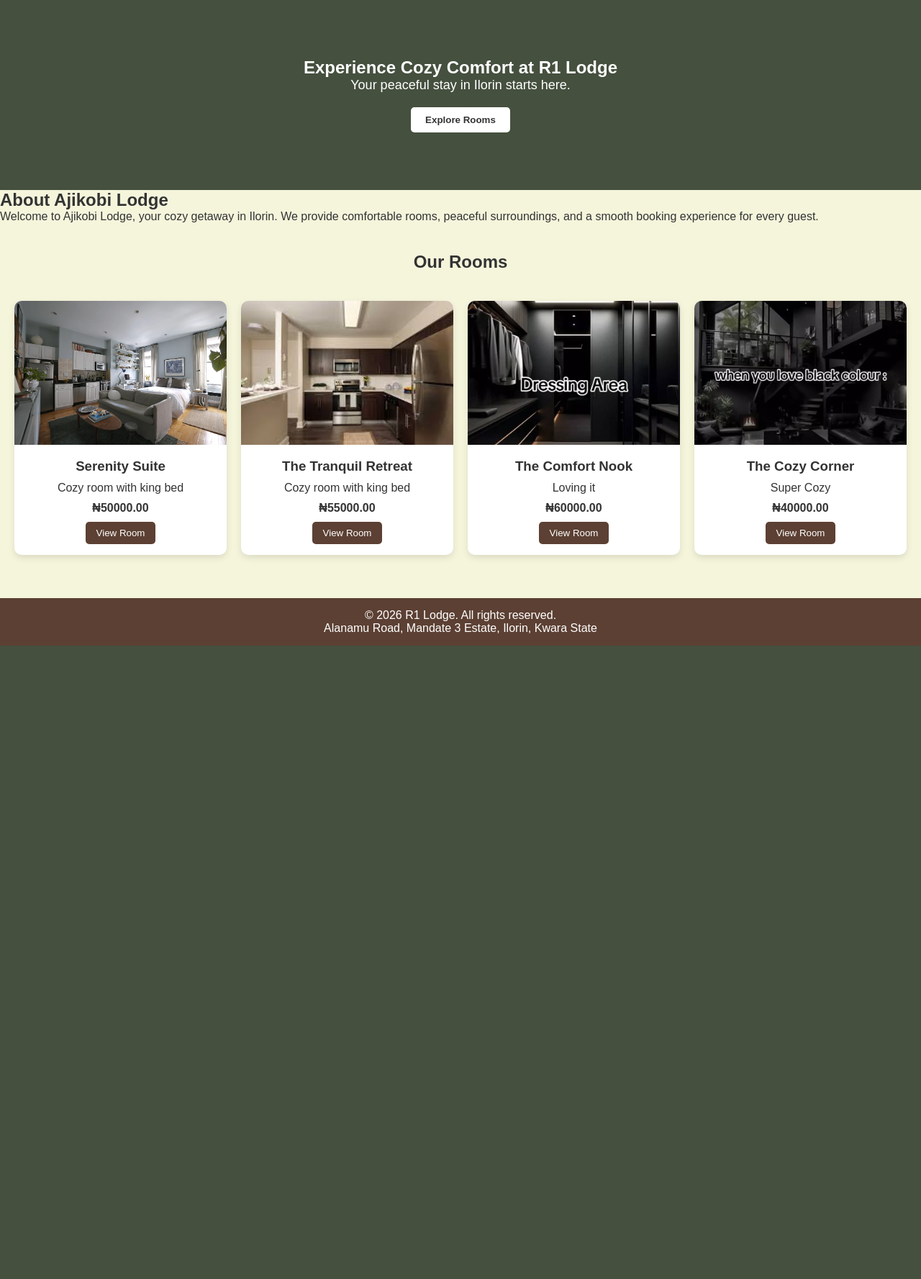
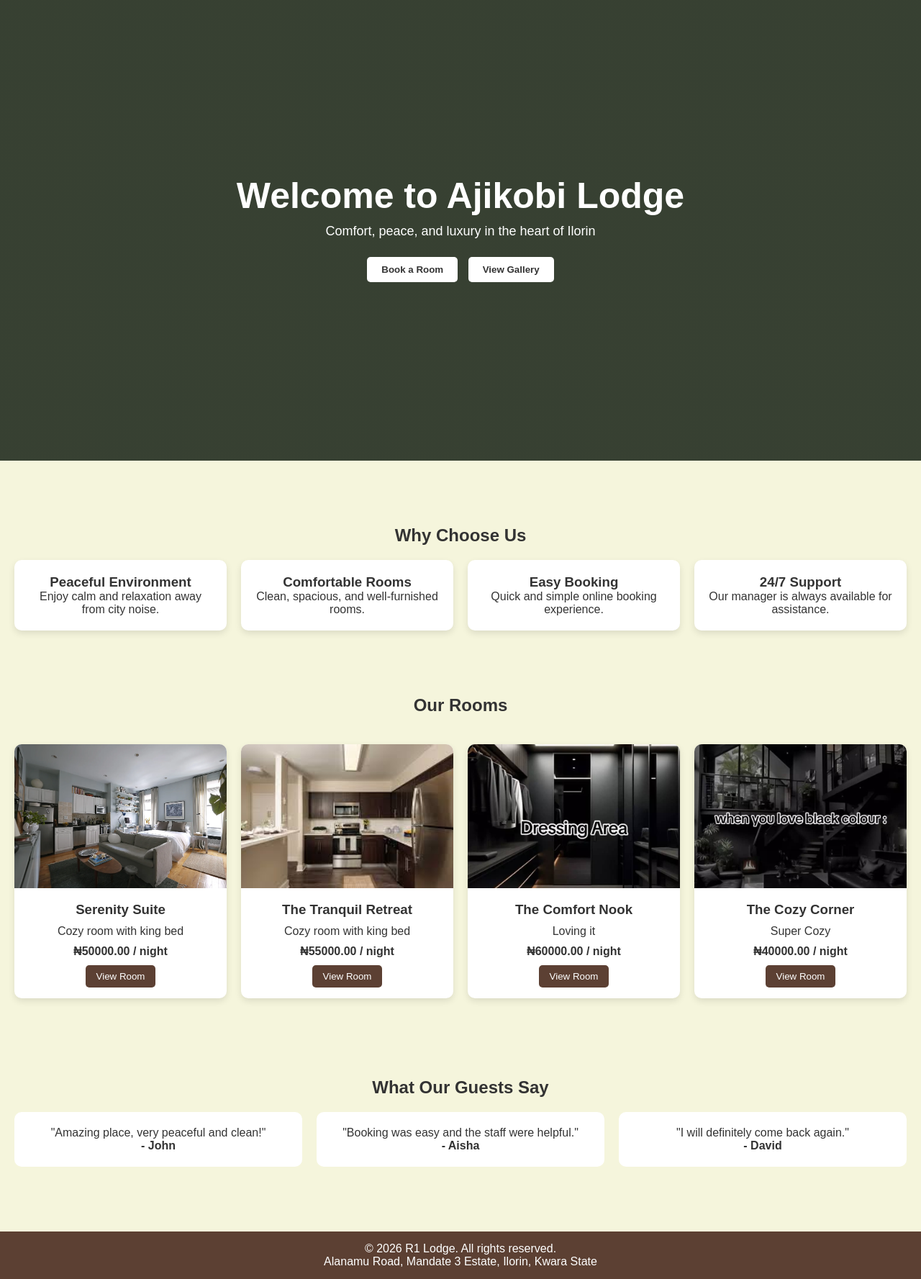
Before and after one commit to razco231/r1_lodge, a Django app: page / in a window 1280 px wide. Shown: the part 54-1831 px from the top of the page at 72% size. Before the commit the page ends 951 px from the top, so only its background shows below. Run offline with Django 5.2, Linux system fonts and the light colour scheme; data comes from the database, SQL or seed files in the repository.

Commit message:
Upgrade homepage

```diff
--- a/static/css/style.css
+++ b/static/css/style.css
@@ -309,3 +309,71 @@ footer {
     line-height: 1.8;
     margin-bottom: 25px;
 }
+
+
+/* HERO */
+.hero {
+    background: linear-gradient(rgba(0,0,0,0.6), rgba(0,0,0,0.6)), #8aa17d;
+    height: 80vh;
+    display: flex;
+    align-items: center;
+    justify-content: center;
+    color: white;
+    text-align: center;
+}
+
+.hero-content h1 {
+    font-size: 50px;
+    margin-bottom: 10px;
+}
+
+.hero-buttons {
+    margin-top: 20px;
+}
+
+.hero-buttons button {
+    margin: 5px;
+}
+
+.secondary-btn {
+    background: transparent;
+    border: 2px solid white;
+}
+
+/* FEATURES */
+.features {
+    padding: 50px 20px;
+}
+
+.features-grid {
+    display: grid;
+    grid-template-columns: repeat(auto-fit, minmax(220px, 1fr));
+    gap: 20px;
+}
+
+.feature-box {
+    background: white;
+    padding: 20px;
+    text-align: center;
+    border-radius: 10px;
+    box-shadow: 0 4px 10px rgba(0,0,0,0.1);
+}
+
+/* TESTIMONIALS */
+.testimonials {
+    padding: 50px 20px;
+    background: #f5f5dc;
+}
+
+.testimonial-grid {
+    display: grid;
+    grid-template-columns: repeat(auto-fit, minmax(250px, 1fr));
+    gap: 20px;
+}
+
+.testimonial {
+    background: white;
+    padding: 20px;
+    border-radius: 10px;
+    text-align: center;
+}
--- a/templates/home.html
+++ b/templates/home.html
@@ -1,48 +1,74 @@
 {% extends 'base.html' %}
+{% load static %}
 
 {% block content %}
 
+<!-- HERO -->
 <section class="hero">
     <div class="hero-overlay">
         <div class="hero-content">
-            <h1>Experience Cozy Comfort at R1 Lodge</h1>
-            <p>Your peaceful stay in Ilorin starts here.</p>
-            <a href="#rooms"><button>Explore Rooms</button></a>
+            <h1>Welcome to Ajikobi Lodge</h1>
+            <p>Comfort, peace, and luxury in the heart of Ilorin</p>
+
+            <div class="hero-buttons">
+                <a href="#rooms"><button>Book a Room</button></a>
+                <a href="{% url 'gallery' %}"><button class="secondary-btn">View Gallery</button></a>
+            </div>
         </div>
     </div>
 </section>
 
-<section class="about-preview">
-    <div class="about-preview-box">
-        <h2>About Ajikobi Lodge</h2>
-        <p>
-            Welcome to Ajikobi Lodge, your cozy getaway in Ilorin. We provide comfortable
-            rooms, peaceful surroundings, and a smooth booking experience for every guest.
-        </p>
+<!-- WHY CHOOSE US -->
+<section class="features">
+    <h2 class="section-title">Why Choose Us</h2>
+
+    <div class="features-grid">
+        <div class="feature-box">
+            <h3>Peaceful Environment</h3>
+            <p>Enjoy calm and relaxation away from city noise.</p>
+        </div>
+
+        <div class="feature-box">
+            <h3>Comfortable Rooms</h3>
+            <p>Clean, spacious, and well-furnished rooms.</p>
+        </div>
+
+        <div class="feature-box">
+            <h3>Easy Booking</h3>
+            <p>Quick and simple online booking experience.</p>
+        </div>
+
+        <div class="feature-box">
+            <h3>24/7 Support</h3>
+            <p>Our manager is always available for assistance.</p>
+        </div>
     </div>
 </section>
 
-<section id="rooms" class="rooms-section">
+<!-- ROOMS -->
+<section id="rooms">
     <h2 class="section-title">Our Rooms</h2>
 
     <div class="rooms-container">
         {% for room in rooms %}
             <div class="room-card">
+
                 {% if room.image %}
-                    <img src="{{ room.image.url }}" alt="{{ room.name }}"/>
+                    <img src="{{ room.image.url }}" alt="{{ room.name }}">
                 {% else %}
-                    <div class="no-image">No Image Available</div>
+                    <div class="no-image">No Image</div>
                 {% endif %}
 
                 <div class="room-card-content">
                     <h3>{{ room.name }}</h3>
-                    <p>{{ room.description|truncatewords:18 }}</p>
-                    <p class="price">₦{{ room.price }}</p>
+                    <p>{{ room.description|truncatewords:15 }}</p>
+                    <p class="price">₦{{ room.price }} / night</p>
 
                     <a href="{% url 'room_detail' room.id %}">
                         <button>View Room</button>
                     </a>
                 </div>
+
             </div>
         {% empty %}
             <p style="text-align:center;">No rooms available yet.</p>
@@ -50,4 +76,26 @@
     </div>
 </section>
 
+<!-- TESTIMONIALS -->
+<section class="testimonials">
+    <h2 class="section-title">What Our Guests Say</h2>
+
+    <div class="testimonial-grid">
+        <div class="testimonial">
+            <p>"Amazing place, very peaceful and clean!"</p>
+            <h4>- John</h4>
+        </div>
+
+        <div class="testimonial">
+            <p>"Booking was easy and the staff were helpful."</p>
+            <h4>- Aisha</h4>
+        </div>
+
+        <div class="testimonial">
+            <p>"I will definitely come back again."</p>
+            <h4>- David</h4>
+        </div>
+    </div>
+</section>
+
 {% endblock %}
```
